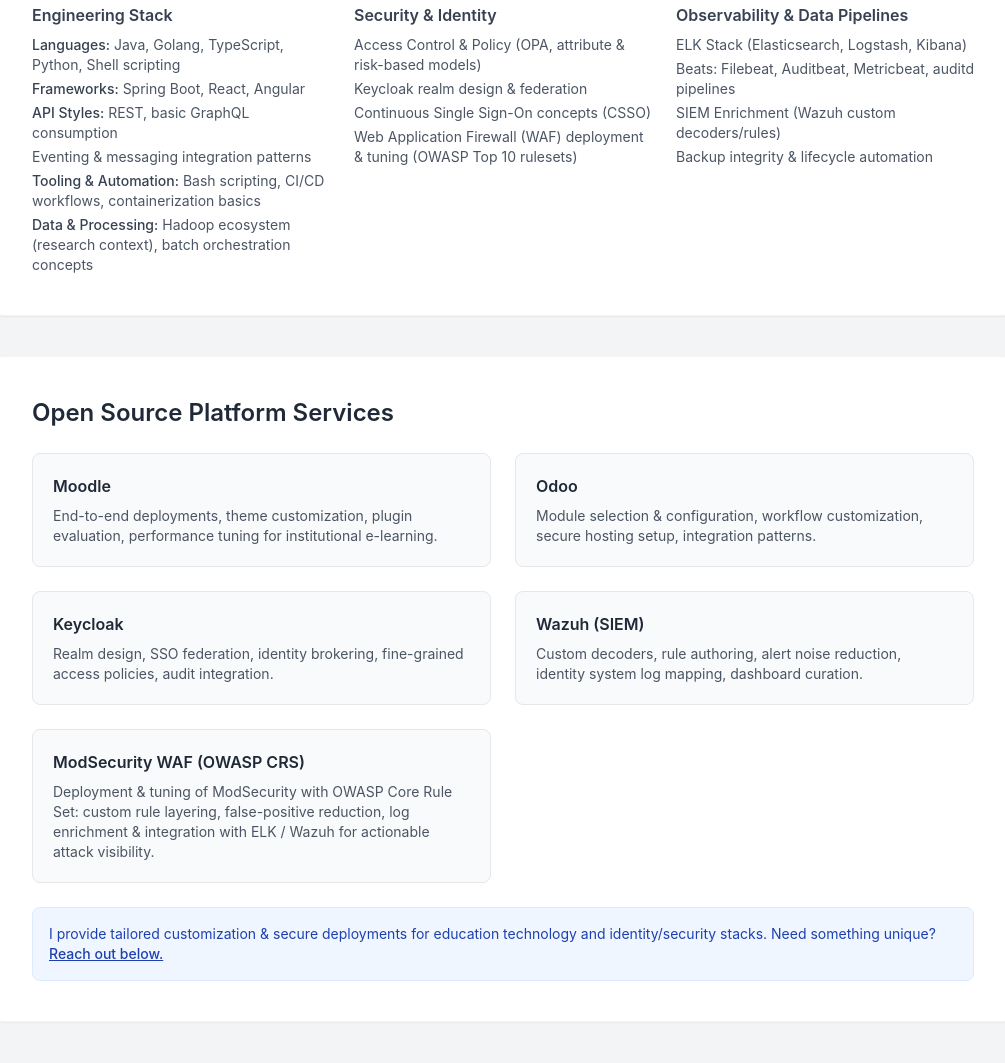
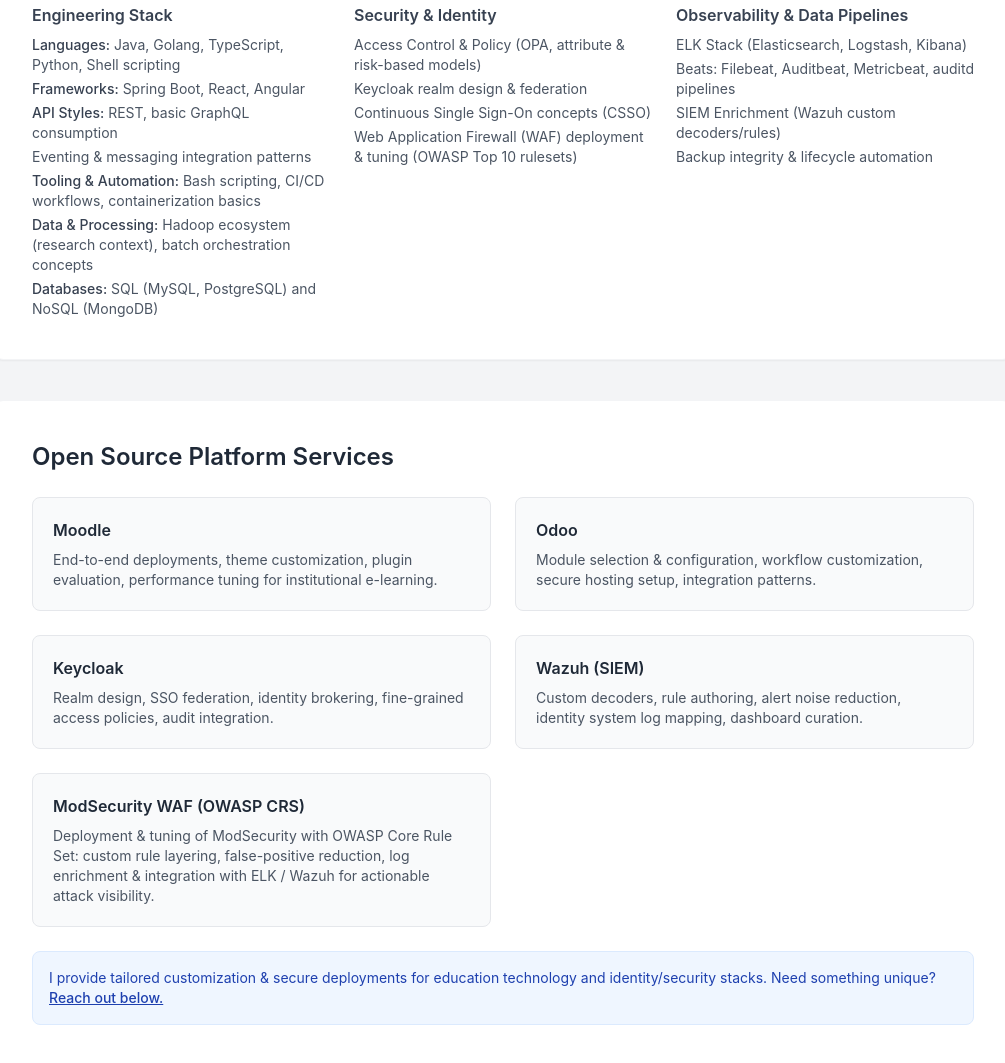
Before and after one commit to tsognong/tsognong.github.io, a website: page index.html in a window 1280 px wide. Shown: the part 1167-2230 px from the top of the page, without its empty margins (137-1142 px from the left). Drawn offline with Linux system fonts and the light colour scheme.

Commit message:
Add databases section to index.html

```diff
--- a/index.html
+++ b/index.html
@@ -77,6 +77,7 @@
   <li>Eventing & messaging integration patterns</li>
   <li><span class="font-medium text-gray-700">Tooling & Automation:</span> Bash scripting, CI/CD workflows, containerization basics</li>
   <li><span class="font-medium text-gray-700">Data & Processing:</span> Hadoop ecosystem (research context), batch orchestration concepts</li>
+         <li><span class="font-medium text-gray-700">Databases:</span> SQL (MySQL, PostgreSQL) and NoSQL (MongoDB)</li>
       </ul>
     </div>
     <div>
```
